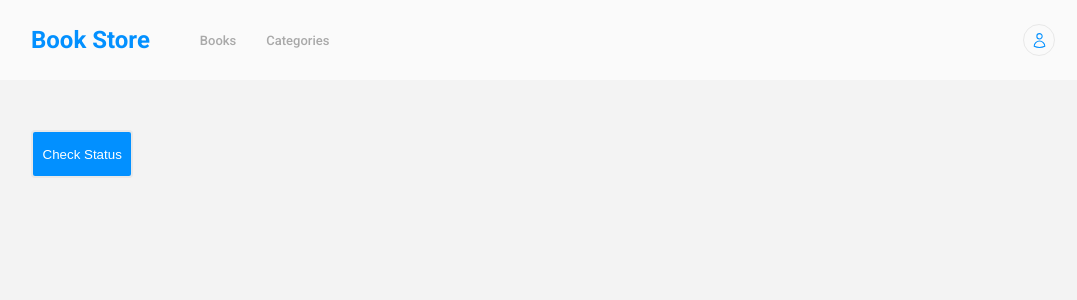
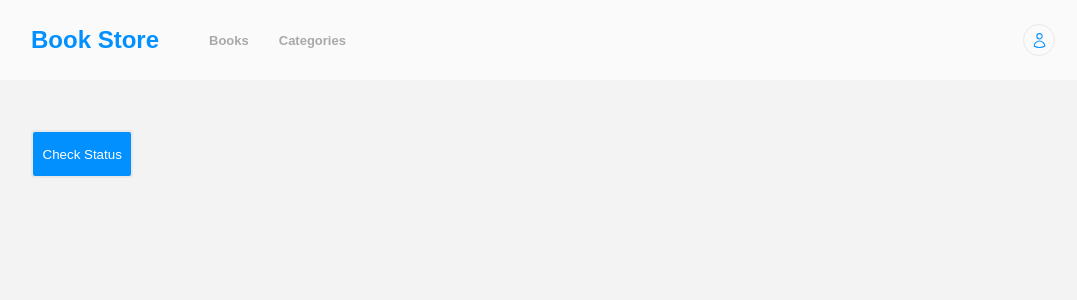
Before and after one commit to batoorsohail/book-store, a React (Create React App) app: page /categories in a window 1280 px wide. Shown: the top 300 px of the page, without its empty margins (97-1174 px from the left). Built offline with nearby package versions, Linux system fonts and the light colour scheme.

Commit message:
Fix Linters error

```diff
--- a/src/index.css
+++ b/src/index.css
@@ -29,13 +29,13 @@ body {
 }
 
 h1 {
-  font-family: "Roboto";
   color: #0290ff;
+  font-weight: bold;
 }
 
 .nav-links {
-  font-family: "Roboto";
   color: #a9a9a9;
+  font-weight: bold;
   font-size: 0.813rem;
 }
 
@@ -210,7 +210,7 @@ h1 {
 }
 
 .add-book-title {
-  color: #888888;
+  color: #888;
   font-size: 1.25rem;
   font-weight: bold;
   margin-bottom: 1.5rem;
```
